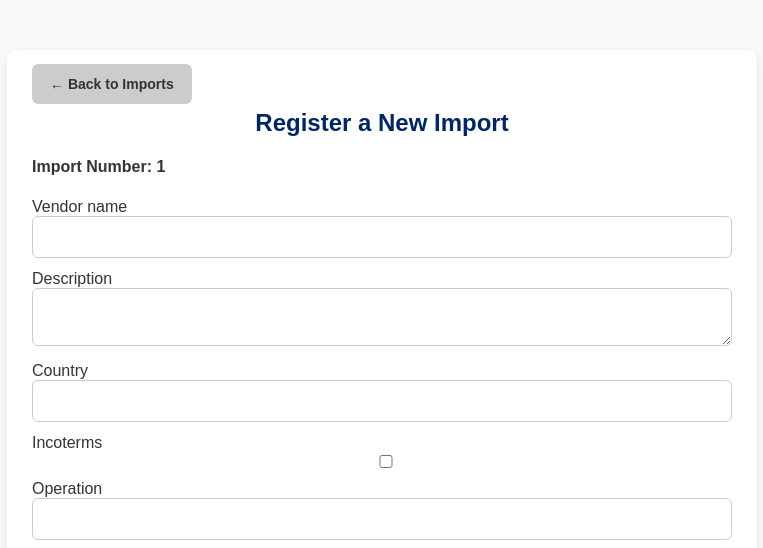
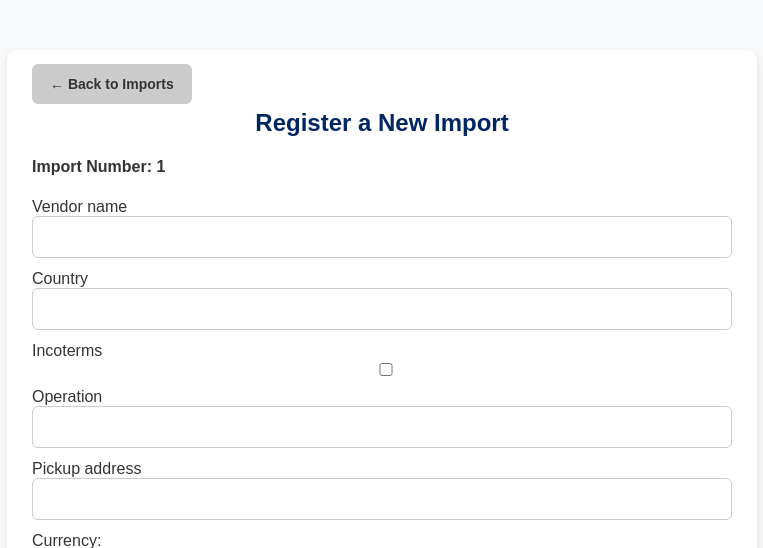
Before and after one commit to levankan/shipment, a Django app: template shipment/imports/templates/imports/register_import.html in a window 1280 px wide. Shown: the top 548 px of the page, without its empty margins (258-1021 px from the left). Run offline with Django 3.2, Linux system fonts and the light colour scheme; the template is opened without the code that fills it: most values are stand-ins (such as "Sample title", 1, 10 or a date in 2020); form fields are guessed from the names that the template uses; some libraries are stand-ins or nearby versions.

Commit message:
Added all project files

```diff
--- a/shipment/imports/forms.py
+++ b/shipment/imports/forms.py
@@ -5,7 +5,7 @@ class ImportForm(forms.ModelForm):
     class Meta:
         model = Import
         fields = [
-            'vendor_name', 'description', 'country', 'incoterms', 'operation',
+            'vendor_name', 'country', 'incoterms', 'operation',
             'is_dangerous', 'is_stackable', 'pickup_address', 'currency'
         ]
 
--- a/shipment/imports/models.py
+++ b/shipment/imports/models.py
@@ -35,7 +35,6 @@ CURRENCY_CHOICES = [
 class Import(models.Model):
     unique_number = models.CharField(max_length=10, unique=True, editable=False)
     vendor_name = models.CharField(max_length=100)
-    description = models.TextField(blank=True, null=True)
     country = models.CharField(max_length=100)
     incoterms = models.CharField(max_length=3, choices=INCOTERMS_CHOICES)
     operation = models.CharField(max_length=50, choices=[
--- a/shipment/imports/templates/imports/register_import.html
+++ b/shipment/imports/templates/imports/register_import.html
@@ -25,7 +25,6 @@
             {% csrf_token %}
 
             {{ import_form.vendor_name.label_tag }} {{ import_form.vendor_name }}
-            {{ import_form.description.label_tag }} {{ import_form.description }}
             {{ import_form.country.label_tag }} {{ import_form.country }}
             {{ import_form.incoterms.label_tag }} {{ import_form.incoterms }}
             {{ import_form.operation.label_tag }} {{ import_form.operation }}
```
Also changed, not shown: shipment/db.sqlite3, shipment/imports/migrations/0011_remove_import_description.py (added).
